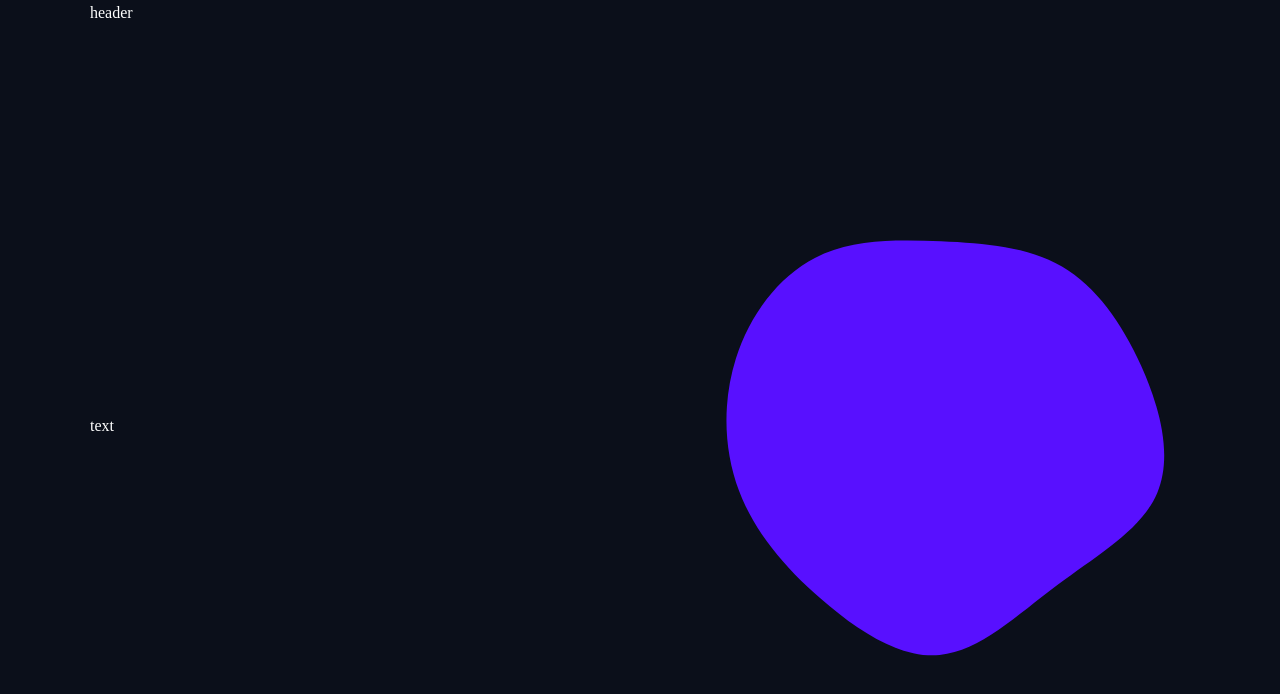
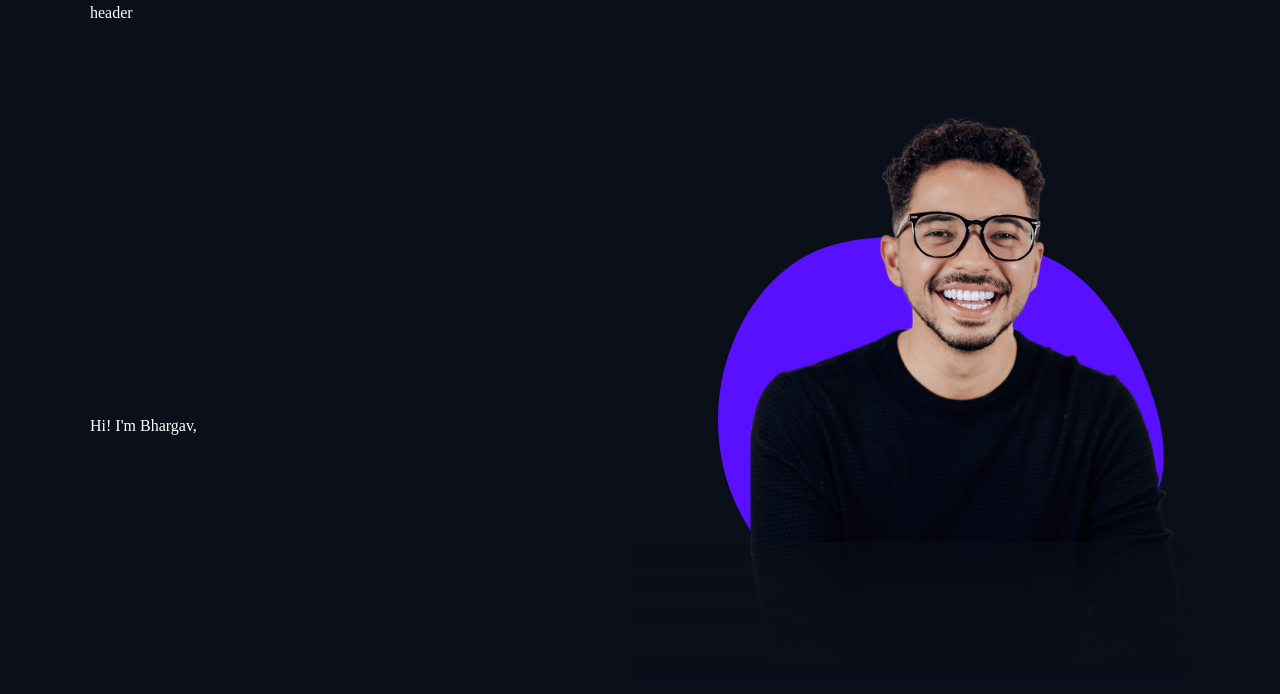
Before and after one commit to BhargavLende15/personal-portfolio, a Next.js app: page / in a window 1280 px wide. Shown: the top 694 px of the page. Built offline with nearby package versions, Linux system fonts and the light colour scheme; a web font is replaced by a local one.

Commit message:
commit 7: update05

```diff
--- a/app/page.jsx
+++ b/app/page.jsx
@@ -1,6 +1,9 @@
 "use client";
 import { motion } from "framer-motion";
+import { TypeAnimation } from "react-type-animation";
 import Blob from "@/components/Blob";
+import Image from "next/image";
+import avatarImg from "@/public/assets/assets/avatar.png";
 
 const Home = () => {
   return (
@@ -13,10 +16,27 @@ const Home = () => {
       className="h-screen flex items-center"
     >
       <div className="flex flex-col xl:flex-row items-center justify-between w-full">
-        <div className="w-full xl:w-[550px]">text</div>
+        {/* text */}
+        <div className="w-full xl:w-[550px]">
+          <h1>Hi! I'm Bhargav, <br />
+          </h1>
+        </div>
+
+        {/* blob & image */}
         <div className="hidden xl:block flex-1 relative z-20">
           {/*blob*/}
-          <Blob/>
+          <Blob containerStyles="w-[560px] h-[560px]"/>
+          {/* avatar img */}
+          <Image
+            src={avatarImg}
+            alt=""
+            width={440}
+            height={600}
+            quality={100}
+            className="absolute -top-16 left-[120px]"
+          />
+          {/* overlay gradient */}
+          <div className="w-full h-[164px] absolute bottom-0 left-0 right-0 bg-gradient-to-t from-primary via-primary/90 to-primary/40"></div>
         </div>
       </div>
     </motion.section>
--- a/package.json
+++ b/package.json
@@ -15,6 +15,7 @@
     "next": "16.1.0",
     "react": "19.2.3",
     "react-dom": "19.2.3",
+    "react-type-animation": "^3.2.0",
     "tailwind-merge": "^3.4.0"
   },
   "devDependencies": {
```
Also changed, not shown: 1 other file (tests, documents, lock files or other folders).
